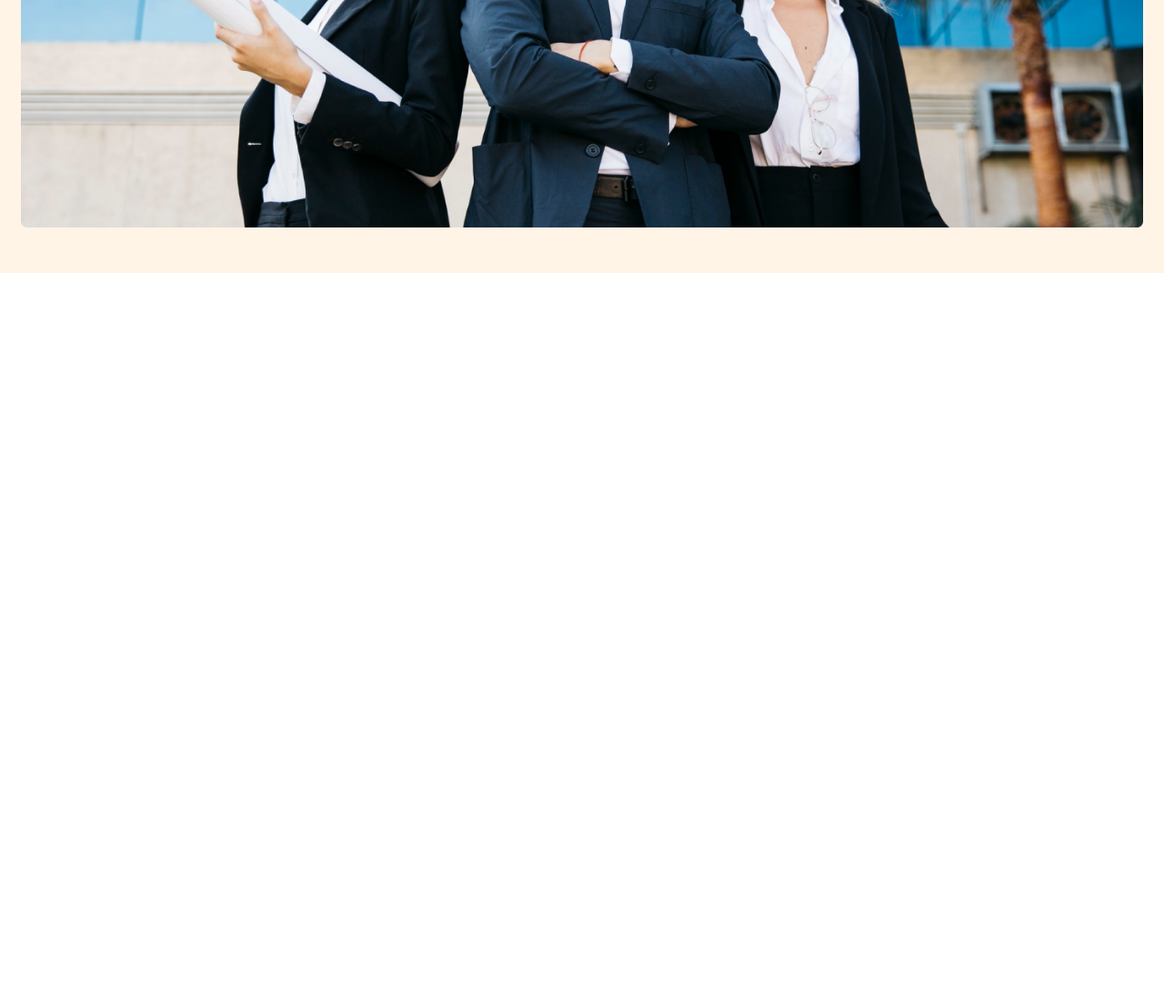
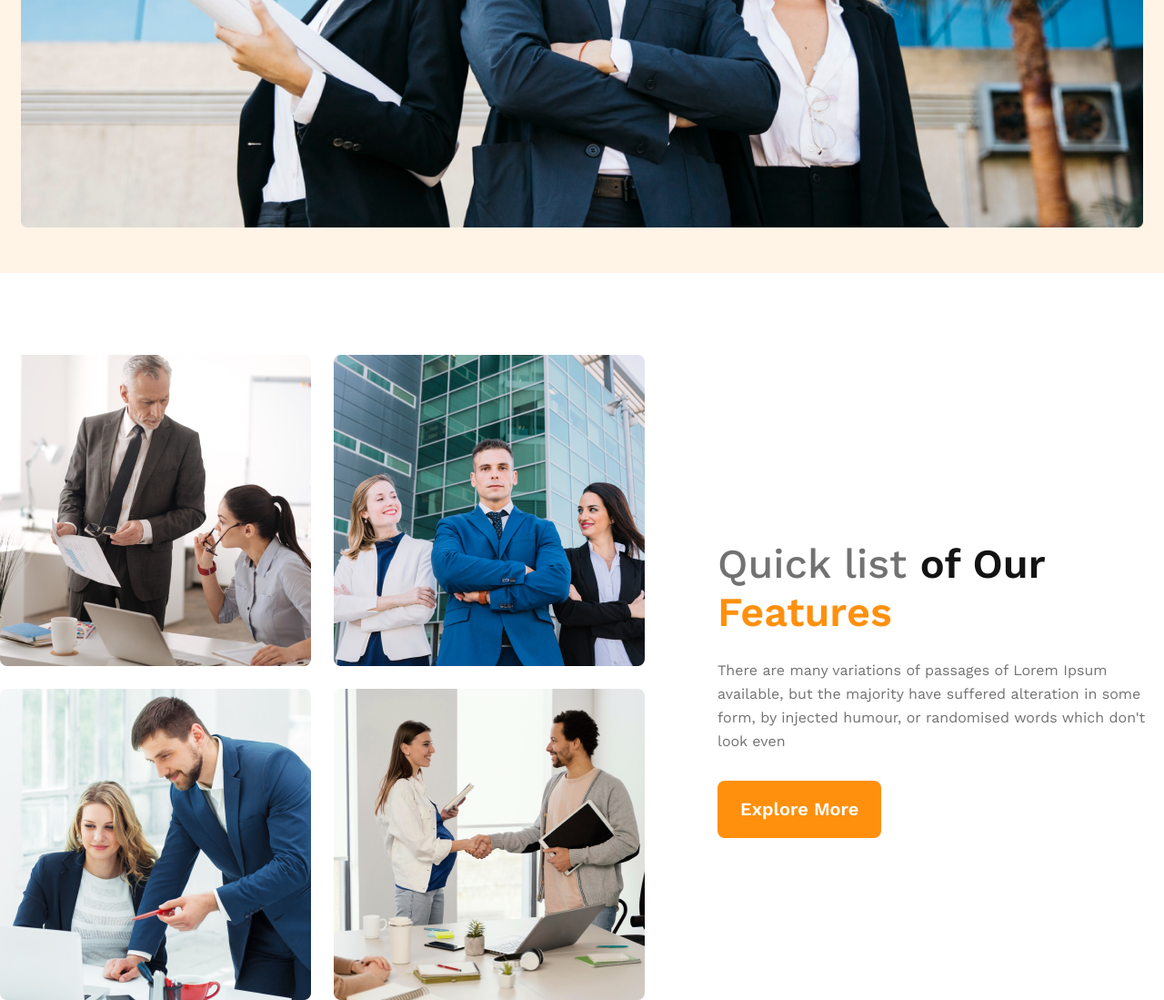
Before and after one commit to Ujjal-ENG/g3-architects-assignment-2, a plain HTML site: page index.html in a window 1280 px wide. Shown: the part 921-2020 px from the top of the page at 91% size. Before the commit the page ends 1221 px from the top, so only its background shows below. Drawn offline with nearby package versions, Linux system fonts and the light colour scheme.

Commit message:
done the main section for responsive mobile part

```diff
--- a/index.html
+++ b/index.html
@@ -13,6 +13,8 @@
 </head>
 
 <body>
+
+  <!-- Header part -->
 
   <header>
     <nav>
@@ -45,11 +47,34 @@
 
   </header>
 
+  <!-- Main Part -->
   <main>
 
+    <section class="features">
+
+      <div class="features-photo">
+        <img src="./images/team1.png" alt="team1">
+        <img src="./images/team2.png" alt="team2">
+        <img src="./images/team3.png" alt="team3">
+        <img src="./images/team4.png" alt="team4">
+      </div>
+
+      <div class="features-info">
+        <h1>
+          Quick list <strong>of Our</strong>
+          <span>Features</span>
+        </h1>
+        <p class="feature-section-desc">
+          There are many variations of passages of Lorem Ipsum available, but the majority have suffered alteration in
+          some form, by injected humour, or randomised words which don't look even
+        </p>
+        <button class="btn-primary">Explore More</button>
+      </div>
+    </section>
   </main>
 
 
+  <!-- Footer Part -->
   <footer>
 
   </footer>
--- a/style.css
+++ b/style.css
@@ -1,5 +1,10 @@
 /* Imported the work sans font  */
 @import url("https://fonts.googleapis.com/css2?family=Work+Sans:ital,wght@0,300;0,400;0,500;0,600;1,700&display=swap");
+
+/* Declare some root element */
+:root {
+  --primary-color: #ff900e;
+}
 
 /* Removed Default layout and create Box layout */
 * {
@@ -87,10 +92,17 @@ nav ul li {
   font-size: 20px;
   line-height: 23px;
   text-align: center;
-  background-color: #ff900e;
+  background-color: var(--primary-color);
   color: #ffffff;
   border-radius: 8px;
   cursor: pointer;
+  transition: all 0.5s ease;
+}
+
+.btn-primary:hover {
+  background-color: white;
+  color: black;
+  box-shadow: 0px 2px 7px 5px tomato;
 }
 
 .header-banner {
@@ -103,9 +115,65 @@ nav ul li {
   background-position: center;
 }
 
+/* Design the Features Information */
+.features {
+  margin-top: 90px;
+  display: flex;
+  justify-content: center;
+  align-items: center;
+}
+
+.features-photo {
+  display: grid;
+  grid-template-columns: repeat(2, 1fr);
+  gap: 25px;
+}
+
+.features-photo img {
+  width: 342px;
+  height: 342px;
+}
+
+.features-info {
+  width: 537px;
+  height: 304px;
+  margin-left: 80px;
+}
+
+.features-info h1 {
+  font-weight: 500;
+  font-size: 45px;
+  line-height: 53px;
+  color: #727272;
+  padding-bottom: 25px;
+}
+
+.features-info h1 strong {
+  font-weight: 700;
+  font-size: 45px;
+  line-height: 53px;
+  color: #131313;
+}
+
+.features-info span {
+  font-weight: 700;
+  font-size: 45px;
+  line-height: 53px;
+  color: var(--primary-color);
+}
+
+.feature-section-desc {
+  font-weight: 400;
+  font-size: 1rem;
+  line-height: 26px;
+  color: #727272;
+  padding-bottom: 30px;
+}
+
 /* Add media query for Mobile Screen */
 
 @media only screen and (max-width: 576px) {
+  /* Responsive Navbar Section */
   nav {
     width: 100%;
     height: 100%;
@@ -139,4 +207,20 @@ nav ul li {
     font-size: 1rem;
     padding: 0px 10px 20px 10px;
   }
+
+  /* Responsive features section */
+  .features {
+    flex-direction: column;
+  }
+
+  .features-photo {
+    grid-template-columns: repeat(1, 1fr);
+  }
+
+  .features-info {
+    width: 70%;
+    height: 100%;
+    text-align: center;
+    margin: 30px auto 0px;
+  }
 }
```
